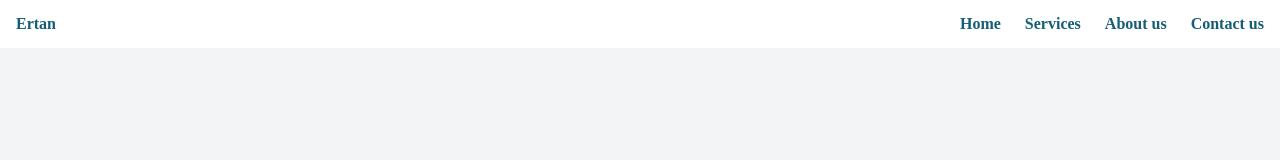
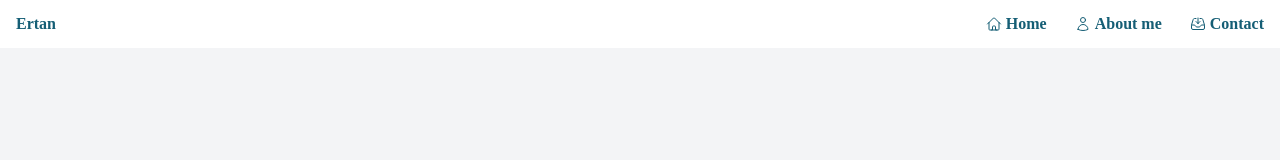
Before and after one commit to highpriesst/portfolio, a Next.js app: page / in a window 1280 px wide. Shown: the top 160 px of the page. Built offline with nearby package versions, Linux system fonts and the light colour scheme; a web font is replaced by a local one.

Commit message:
Customized, added icons

```diff
--- a/components/navbar.tsx
+++ b/components/navbar.tsx
@@ -1,6 +1,10 @@
 import React, { useState } from "react";
 import Link from "next/link";
-import Image from "next/image";
+import {
+  HomeIcon,
+  UserIcon,
+  InboxArrowDownIcon,
+} from "@heroicons/react/24/outline";
 
 //Todo: Use link components from nextjs instead the li component down below.
 
@@ -54,22 +58,26 @@ export const Navbar = () => {
           <div className="lg:inline-flex lg:flex-row lg:ml-auto lg:w-auto w-full lg:items-center items-start  flex flex-col ` lg:h-auto">
             <Link href="/">
               <a className="lg:inline-flex lg:w-auto w-full px-3 py-2 rounded text-cyan-800 hover:underline dark:text-white font-bold items-center justify-center dark:hover:bg-gray-800 dark:hover:text-white ">
+                <span>
+                  <HomeIcon className="h-6 w-6 text-white-300 p-1" />
+                </span>
                 Home
               </a>
             </Link>
-            <Link href="/">
+            <Link href="/about">
               <a className="lg:inline-flex lg:w-auto w-full px-3 py-2 rounded text-cyan-800 hover:underline dark:text-white font-bold items-center justify-center dark:hover:bg-gray-800 dark:hover:text-white">
-                Services
+                <span>
+                  <UserIcon className="h-6 w-6 text-white-300 p-1" />
+                </span>
+                About me
               </a>
             </Link>
-            <Link href="/">
+            <Link href="/contact">
               <a className="lg:inline-flex lg:w-auto w-full px-3 py-2 rounded text-cyan-800 hover:underline dark:text-white font-bold items-center justify-center dark:hover:bg-gray-800 dark:hover:text-white">
-                About us
-              </a>
-            </Link>
-            <Link href="/">
-              <a className="lg:inline-flex lg:w-auto w-full px-3 py-2 rounded text-cyan-800 hover:underline dark:text-white font-bold items-center justify-center dark:hover:bg-gray-800 dark:hover:text-white">
-                Contact us
+                <span>
+                  <InboxArrowDownIcon className="h-6 w-6 text-white-300 p-1" />
+                </span>
+                Contact
               </a>
             </Link>
           </div>
```
